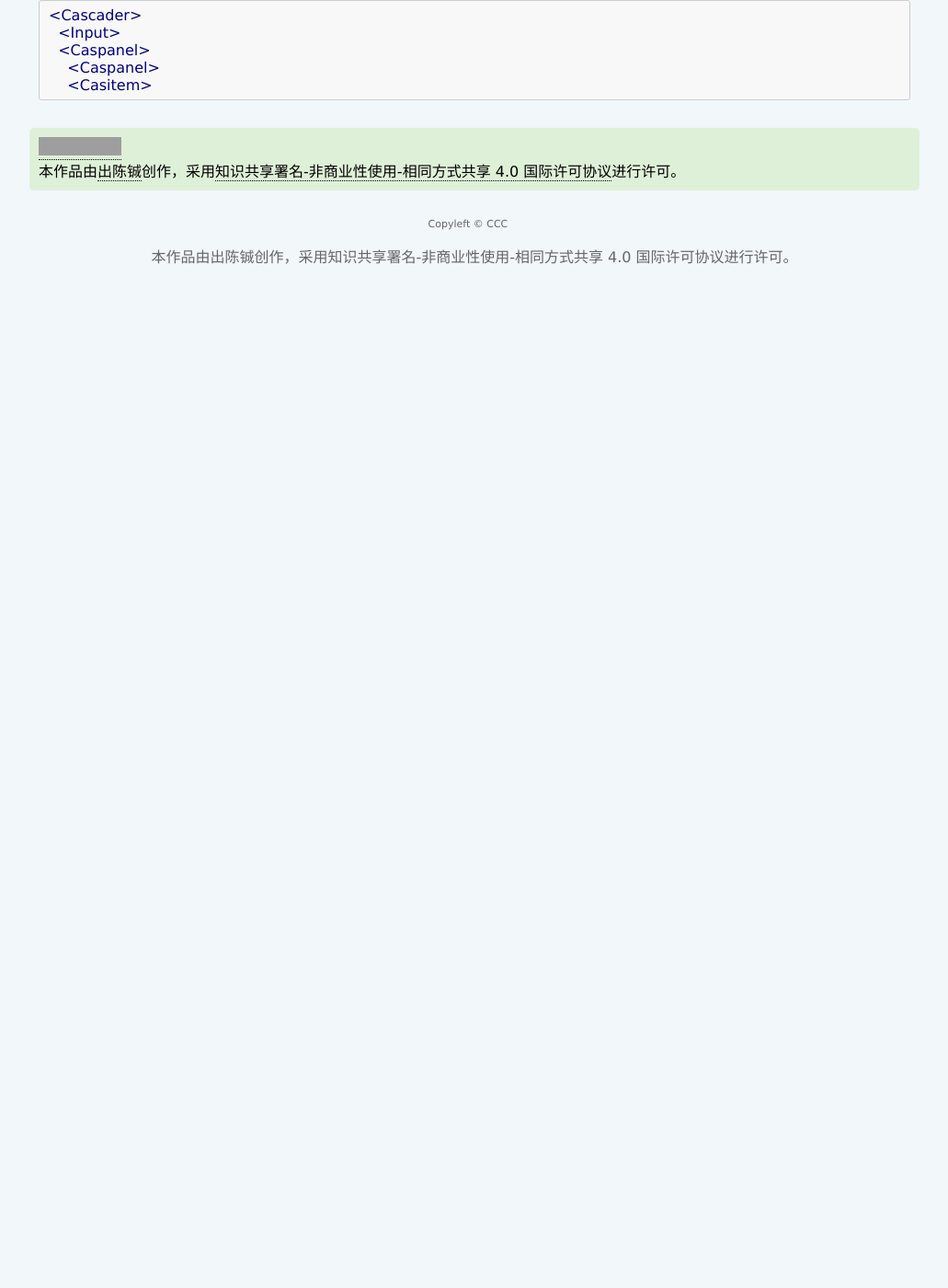
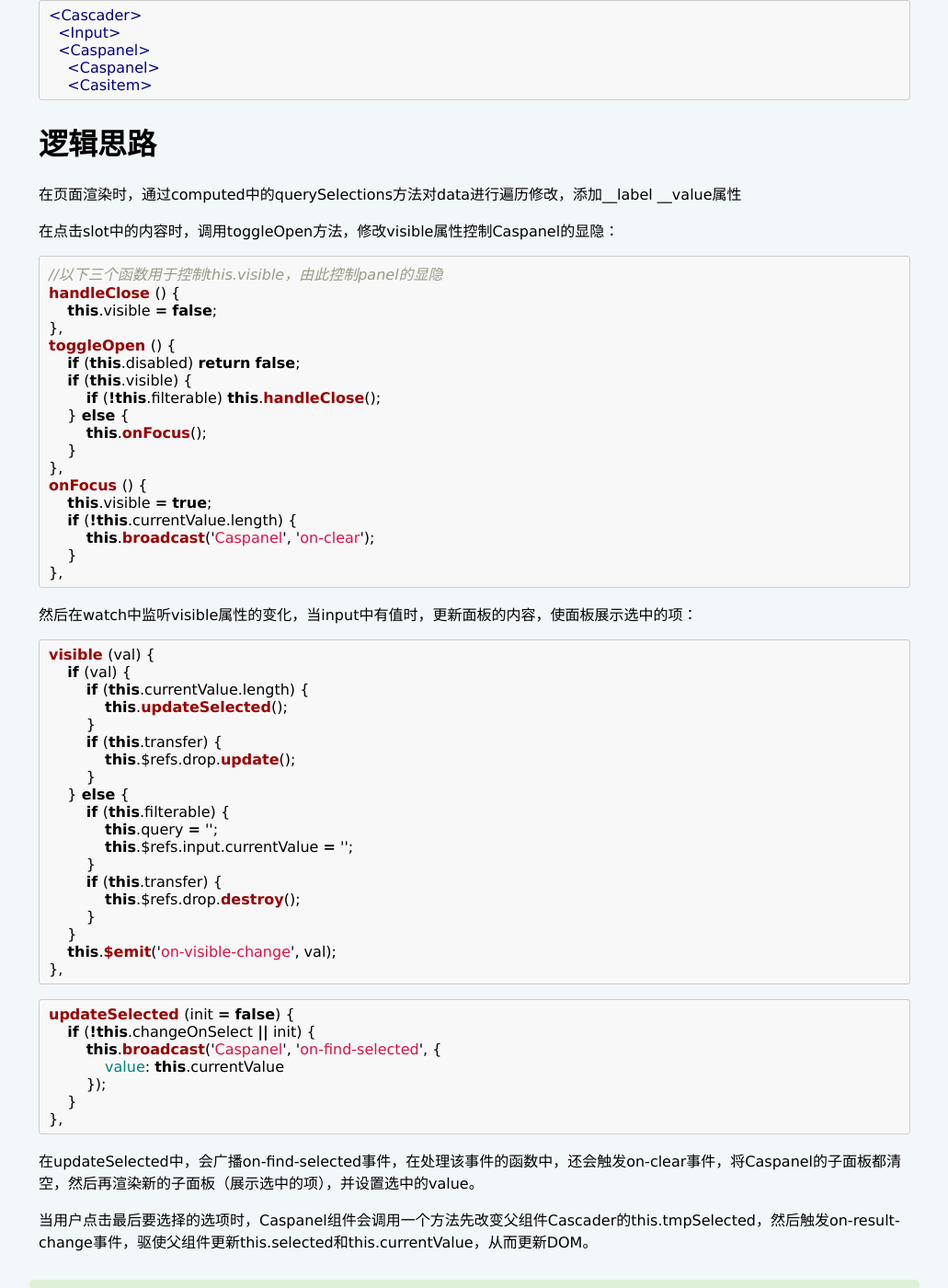
Before and after one commit to ChuChencheng/ChuChencheng.github.io, a Jekyll site: the page built from _posts/2017-09-18-iview级联选择组件源码阅读笔记.md, in a window 1280 px wide and 1400 px high, scrolled down 647 px. Shown: the whole window at 92% size, without its empty margins (124-1155 px from the left). Built offline with Jekyll 4.4.1, drawn with Linux system fonts in a browser that asks for light colours; before the commit the page ends 967 px from its top, so only the background shows below that; grey boxes are pictures that could not be loaded.

Commit message:
update post

````diff
--- a/_posts/2017-09-18-iview级联选择组件源码阅读笔记.md
+++ b/_posts/2017-09-18-iview级联选择组件源码阅读笔记.md
@@ -29,3 +29,68 @@ casitem则是简单的选项组件，存放选项。
     <Caspanel>
     <Casitem>
 ```
+
+# 逻辑思路
+
+在页面渲染时，通过computed中的`querySelections`方法对data进行遍历修改，添加`__label` `__value`属性
+
+在点击slot中的内容时，调用`toggleOpen`方法，修改`visible`属性控制`Caspanel`的显隐：
+
+```javascript
+//以下三个函数用于控制this.visible，由此控制panel的显隐
+handleClose () {
+    this.visible = false;
+},
+toggleOpen () {
+    if (this.disabled) return false;
+    if (this.visible) {
+        if (!this.filterable) this.handleClose();
+    } else {
+        this.onFocus();
+    }
+},
+onFocus () {
+    this.visible = true;
+    if (!this.currentValue.length) {
+        this.broadcast('Caspanel', 'on-clear');
+    }
+},
+```
+
+然后在watch中监听`visible`属性的变化，当input中有值时，更新面板的内容，使面板展示选中的项：
+
+```javascript
+visible (val) {
+    if (val) {
+        if (this.currentValue.length) {
+            this.updateSelected();
+        }
+        if (this.transfer) {
+            this.$refs.drop.update();
+        }
+    } else {
+        if (this.filterable) {
+            this.query = '';
+            this.$refs.input.currentValue = '';
+        }
+        if (this.transfer) {
+            this.$refs.drop.destroy();
+        }
+    }
+    this.$emit('on-visible-change', val);
+},
+```
+
+```javascript
+updateSelected (init = false) {
+    if (!this.changeOnSelect || init) {
+        this.broadcast('Caspanel', 'on-find-selected', {
+            value: this.currentValue
+        });
+    }
+},
+```
+
+在`updateSelected`中，会广播`on-find-selected`事件，在处理该事件的函数中，还会触发`on-clear`事件，将`Caspanel`的子面板都清空，然后再渲染新的子面板（展示选中的项），并设置选中的value。
+
+当用户点击最后要选择的选项时，`Caspanel`组件会调用一个方法先改变父组件`Cascader`的`this.tmpSelected`，然后触发`on-result-change`事件，驱使父组件更新`this.selected`和`this.currentValue`，从而更新DOM。
````
